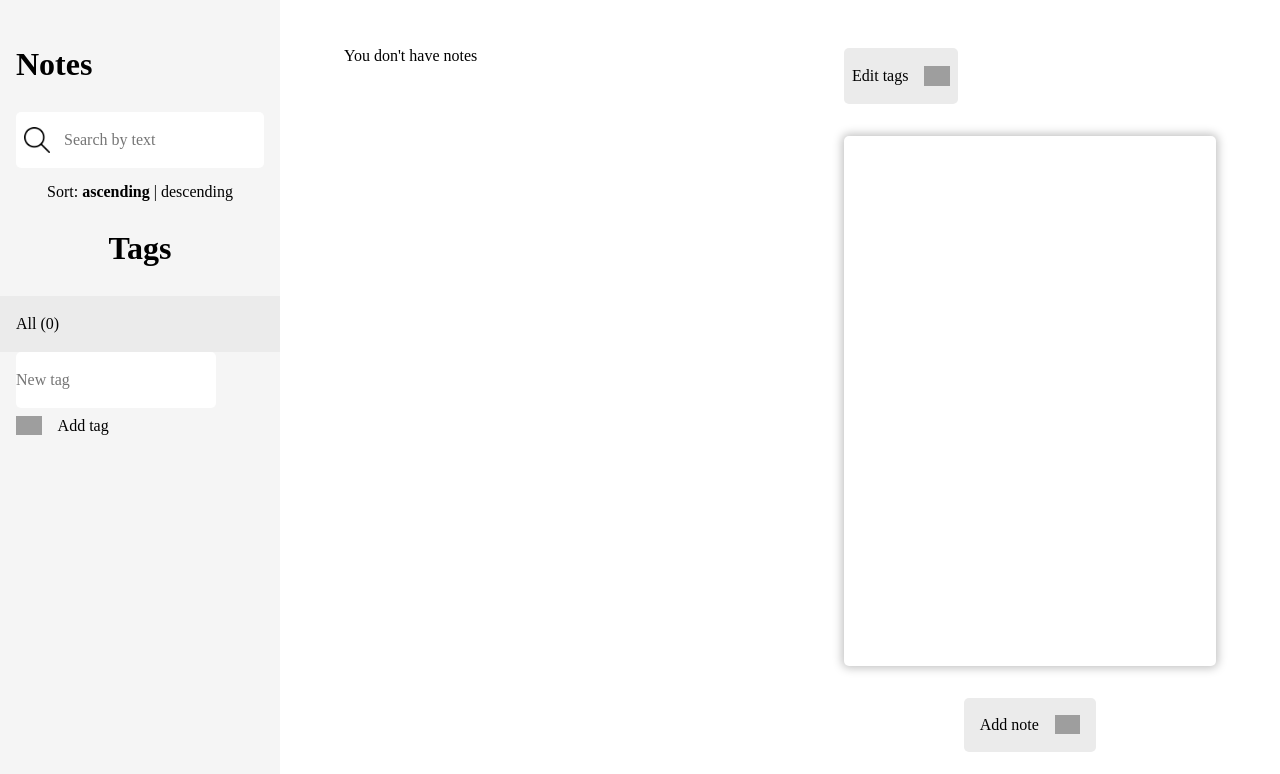
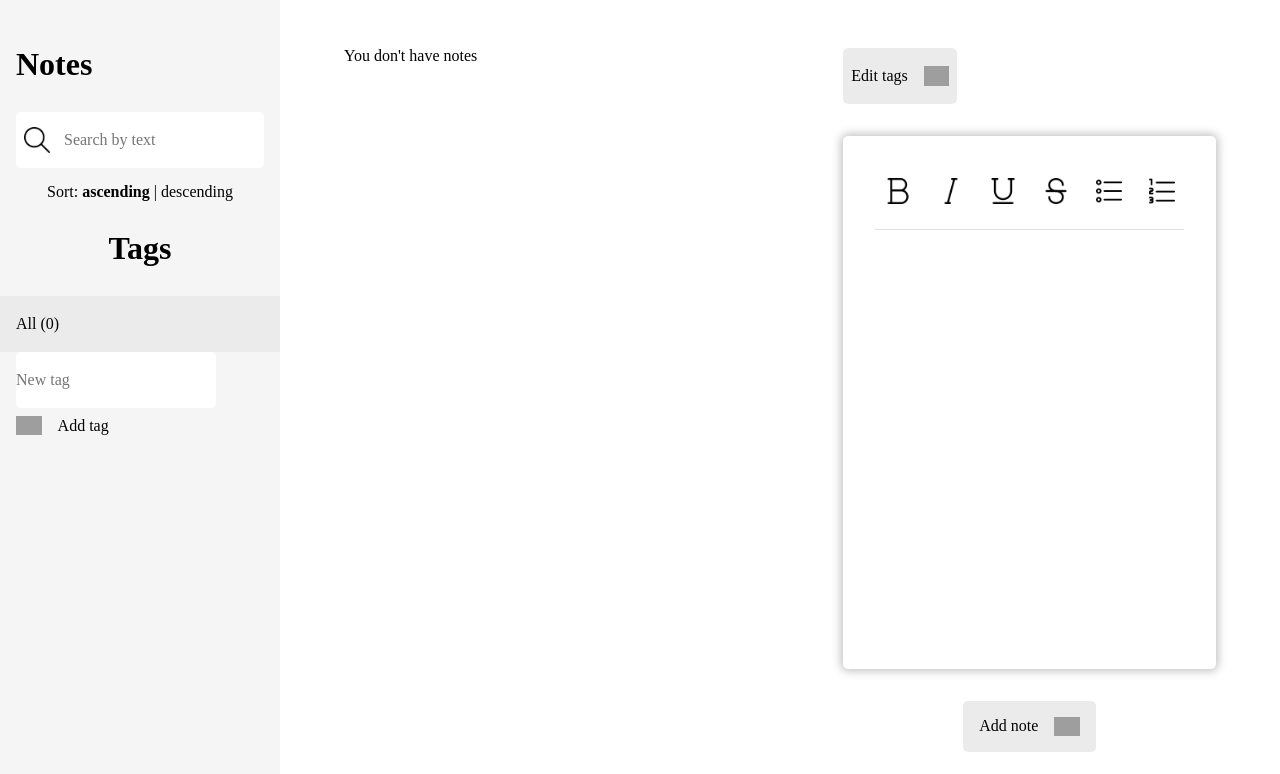
Before and after one commit to danylonikora/notes, a React (Vite) app: page / in a window 1280 px wide. Shown: the top 774 px of the page. Built offline with nearby package versions, Linux system fonts and the light colour scheme; grey boxes are pictures that could not be loaded.

Commit message:
Implement TextEditor component

```diff
--- a/src/App.tsx
+++ b/src/App.tsx
@@ -1,4 +1,5 @@
 import React, { useState, useEffect, createContext } from "react";
+import { nanoid } from "nanoid";
 import Note, { NoteT } from "./components/Note";
 import SideBar from "./components/SideBar";
 import Draft from "./components/Draft";
@@ -15,17 +16,27 @@ type OverlaysContextProps = {
   showOverlays: boolean;
   mountOverlays: (
     handleClick: OverlayProps["handleClick"],
-    overlayedElementRef: OverlayProps["overlayedElementRef"]
+    overlayedElementRef: OverlayProps["overlayedElementRef"],
+    activeOverlays: OverlayProps["activeOrverlays"]
   ) => void;
   unmountOverlays: () => void;
 };
 
 export const OverlaysContext = createContext<OverlaysContextProps>({
-  overlaysProps: { overlayedElementRef: undefined, handleClick: undefined },
+  overlaysProps: {
+    overlayedElementRef: undefined,
+    handleClick: undefined,
+    activeOrverlays: [],
+  },
   showOverlays: false,
   mountOverlays: () => undefined,
   unmountOverlays: () => undefined,
 });
+
+export type draftState = {
+  mode: "editing" | "creating";
+  note: NoteT;
+};
 
 function App() {
   const [notes, setNotes] = useState<NoteT[]>(
@@ -43,6 +54,17 @@ function App() {
   const [overlaysProps, setOverlaysProps] = useState<OverlayProps>({
     overlayedElementRef: undefined,
     handleClick: undefined,
+    activeOrverlays: [],
+  });
+  const [draft, setDraft] = useState<draftState>({
+    mode: "creating",
+    note: {
+      id: nanoid(),
+      html: "",
+      delta: "",
+      tags: [],
+      last_update: Date.now(),
+    },
   });
 
   function applyFilters(notes: NoteT[]) {
@@ -56,8 +78,10 @@ function App() {
 
     if (filters.includes) {
       filteredNotes = filteredNotes.filter((note) => {
+        const div = document.createElement("div");
+        div.innerHTML = note.html;
         const regExp = new RegExp(filters.includes, "iu");
-        return note.text.match(regExp);
+        return div.textContent && div.textContent.match(regExp);
       });
     }
 
@@ -77,17 +101,31 @@ function App() {
     return note;
   }
 
-  function changeNoteDecorator(id: NoteT["id"], field: keyof NoteT) {
+  function changeNoteDecorator(id: NoteT["id"], fields: (keyof NoteT)[]) {
     const note = getNoteById(id);
 
-    return function (newValue: NoteT[typeof field]) {
+    return function (...newValues: any[]) {
       // Only shallow comparison, if field required object
       // newValue has to be new object in order to update note
-      if (note[field] === newValue) return;
+      if (
+        Object.keys(note).every((field) =>
+          fields.includes(field)
+            ? newValues[field.indexOf(field)] === note[field]
+            : true
+        )
+      )
+        return;
 
       setNotes((prevNotes) => [
         ...prevNotes.filter((note) => note.id !== id),
-        { ...note, [field]: newValue, last_update: Date.now() },
+        {
+          ...note,
+          ...fields.reduce(
+            (prev, curr, i) => ({ ...prev, [curr]: newValues[i] }),
+            {}
+          ),
+          last_update: Date.now(),
+        },
       ]);
     };
   }
@@ -141,8 +179,12 @@ function App() {
       value={{
         overlaysProps,
         showOverlays,
-        mountOverlays(handleClick, overlayedElementRef) {
-          setOverlaysProps({ handleClick, overlayedElementRef });
+        mountOverlays(handleClick, overlayedElementRef, activeOrverlays) {
+          setOverlaysProps({
+            handleClick,
+            overlayedElementRef,
+            activeOrverlays,
+          });
           setShowOverlays(true);
         },
         unmountOverlays() {
@@ -200,12 +242,12 @@ function App() {
           }
         />
         <div className="notes">
-          <Overlay />
+          <Overlay id={1} />
           {applyFilters(notes).map((note) => (
             <Note
               key={note.id}
               data={note}
-              setText={changeNoteDecorator(note.id, "text")}
+              setDraft={setDraft}
               deleteNote={(id) => {
                 // getNoteById will throw error if it won't find note with given id
                 getNoteById(id);
@@ -213,13 +255,18 @@ function App() {
                   ...prevNotes.filter((note) => note.id !== id),
                 ]);
               }}
-              setTags={changeNoteDecorator(note.id, "tags")}
-              allTags={[...tags]}
             />
           ))}
           {notes.length === 0 && "You don't have notes"}
         </div>
         <Draft
+          draft={draft}
+          setNoteHTMLDeltaAndTags={
+            draft.mode === "editing"
+              ? changeNoteDecorator(draft.note.id, ["html", "delta", "tags"])
+              : undefined
+          }
+          setDraft={setDraft}
           addNote={(note) => setNotes((prevNotes) => [...prevNotes, note])}
           allTags={[...tags]}
         />
--- a/src/components/Draft.tsx
+++ b/src/components/Draft.tsx
@@ -1,29 +1,64 @@
-import { useState } from "react";
+import { useState, useEffect, useContext, useRef } from "react";
 import { nanoid } from "nanoid";
 import TagsDropDown from "./TagsDropDown";
 import Overlay from "./Overlay";
+import TextEditor from "./TextEditor";
+import { OverlaysContext } from "../App";
 import type { NoteT } from "./Note";
+import type { draftState } from "../App";
 
 import pencilPng from "../assets/pencil.png";
 import plusPng from "../assets/plus.png";
 
 type DraftProps = {
+  draft: draftState;
+  setDraft: React.Dispatch<React.SetStateAction<draftState>>;
   addNote: (note: NoteT) => void;
+  setNoteHTMLDeltaAndTags:
+    | ((html: string, delta: string, tags: string[]) => void)
+    | undefined;
   allTags: string[];
 };
 
-function Draft({ addNote, allTags }: DraftProps) {
+function Draft({
+  draft,
+  setDraft,
+  addNote,
+  setNoteHTMLDeltaAndTags,
+  allTags,
+}: DraftProps) {
   const [isEditingTags, setIsEditingTags] = useState(false);
-  const [noteFields, setNoteFields] = useState<NoteT>({
-    id: nanoid(),
-    text: "",
-    tags: [],
-    last_update: Date.now(),
-  });
+  const [noteFields, setNoteFields] = useState<NoteT>(draft.note);
+
+  const OverlayContext = useContext(OverlaysContext);
+  const containerRef = useRef<HTMLDivElement>();
+
+  function setDefaultDraftState() {
+    setDraft({
+      mode: "creating",
+      note: {
+        id: nanoid(),
+        html: "",
+        delta: "",
+        tags: [],
+        last_update: Date.now(),
+      },
+    });
+  }
+
+  useEffect(() => {
+    setNoteFields(draft.note);
+
+    if (draft.mode === "editing") {
+      OverlayContext.mountOverlays(setDefaultDraftState, containerRef, [0, 1]);
+    } else {
+      OverlayContext.unmountOverlays();
+    }
+  }, [draft]);
 
   return (
-    <div className="draft">
-      <Overlay />
+    <div className="draft" ref={containerRef}>
+      <Overlay id={2} />
       <div className="note__edit-tags-dropdown">
         <button
           className="note__edit-btn note__btn"
@@ -43,32 +78,34 @@ function Draft({ addNote, allTags }: DraftProps) {
           />
         )}
       </div>
-      <textarea
-        id="text"
-        className="draft__text"
-        name="text"
-        value={noteFields.text}
-        onChange={(e) =>
+      <TextEditor
+        note={draft.note}
+        mode={draft.mode}
+        setNotesHTMLAndDelta={(html, delta) =>
           setNoteFields((prevFields) => ({
             ...prevFields,
-            text: e.target.value,
+            html,
+            delta,
           }))
         }
-        autoComplete="off"
       />
       <button
         className="draft__add-note-btn"
         onClick={() => {
-          addNote({ ...noteFields, last_update: Date.now() });
-          setNoteFields({
-            id: nanoid(),
-            text: "",
-            tags: [],
-            last_update: Date.now(),
-          });
+          if (draft.mode === "creating") {
+            addNote({ ...noteFields, last_update: Date.now() });
+          } else if (setNoteHTMLDeltaAndTags) {
+            setNoteHTMLDeltaAndTags(
+              noteFields.html,
+              noteFields.delta,
+              noteFields.tags
+            );
+          }
+
+          setDefaultDraftState();
         }}
       >
-        <span>Add note</span>
+        <span>{draft.mode === "editing" ? "Save" : "Add"} note</span>
         <img className="draft__icon" src={plusPng} />
       </button>
     </div>
--- a/src/components/Note.tsx
+++ b/src/components/Note.tsx
@@ -1,30 +1,25 @@
 import { useState, useRef } from "react";
-import TagsDropdown from "./TagsDropDown";
-import OverflowField from "./OverflowField";
+import type { draftState } from "../App";
 
 import pencilPng from "../assets/pencil.png";
 import trashPng from "../assets/trash.png";
 
 export type NoteT = {
   id: string;
-  text: string;
+  html: string;
+  delta: string;
   tags: string[];
   last_update: number;
 };
 
 type NoteProps = {
   data: NoteT;
-  setText: (text: NoteT["text"]) => void;
+  setDraft: React.Dispatch<React.SetStateAction<draftState>>;
   deleteNote: (id: NoteT["id"]) => void;
-  setTags: (tags: NoteT["tags"]) => void;
-  allTags: string[];
 };
 
-function Note({ data, setText, deleteNote, setTags, allTags }: NoteProps) {
-  const [isEditingText, setIsEditingText] = useState(false);
-  const [isEditingTags, setIsEditingTags] = useState(false);
-
-  const preRef = useRef<HTMLPreElement>();
+function Note({ data, setDraft, deleteNote }: NoteProps) {
+  const noteContentRef = useRef<HTMLDivElement>();
 
   return (
     <>
@@ -45,43 +40,20 @@ function Note({ data, setText, deleteNote, setTags, allTags }: NoteProps) {
               {tag}
             </li>
           ))}
-          <li className="note__edit-tags-dropdown">
-            <button
-              className="note__edit-btn note__btn"
-              onClick={() => setIsEditingTags(true)}
-            >
-              <span>Edit tags</span>
-              <img className="note__icon" src={pencilPng} />
-            </button>
-            {isEditingTags && (
-              <TagsDropdown
-                hideSelf={() => setIsEditingTags(false)}
-                setActiveTags={setTags}
-                activeTags={data.tags}
-                allTags={allTags}
-              />
-            )}
-          </li>
         </ul>
-        <span className="note__text" ref={preRef}>
-          {data.text}
-          {isEditingText && (
-            <OverflowField
-              value={data.text}
-              setValue={setText}
-              hideSelf={() => setIsEditingText(false)}
-              overflowedElement={preRef.current}
-            />
-          )}
-        </span>
+        <div
+          className="note__text rich-text"
+          ref={noteContentRef}
+          dangerouslySetInnerHTML={{ __html: data.html }}
+        />
         <div className="note__btns">
           <button
             className="note__edit-btn note__btn"
             onClick={() => {
-              setIsEditingText((prev) => true);
+              setDraft({ mode: "editing", note: data });
             }}
           >
-            <span>Edit text</span>
+            <span>Edit</span>
             <img className="note__icon" src={pencilPng} />
           </button>
           <button
@@ -90,7 +62,7 @@ function Note({ data, setText, deleteNote, setTags, allTags }: NoteProps) {
               deleteNote(data.id);
             }}
           >
-            <span>Delete note</span>
+            <span>Delete</span>
             <img className="note__icon" src={trashPng} />
           </button>
         </div>
--- a/src/components/OverflowField.tsx
+++ b/src/components/OverflowField.tsx
@@ -22,7 +22,7 @@ function OverflowField({
   const OverlayContext = useContext(OverlaysContext);
 
   useEffect(() => {
-    OverlayContext.mountOverlays(() => hideSelf(), containerRef);
+    OverlayContext.mountOverlays(() => hideSelf(), containerRef, [0, 1, 2]);
 
     if (!fieldRef.current) return;
     const { width } = overflowedElement.getBoundingClientRect();
--- a/src/components/SideBar.tsx
+++ b/src/components/SideBar.tsx
@@ -33,7 +33,7 @@ function SideBar({
 
   return (
     <div className="side-bar">
-      <Overlay />
+      <Overlay id={0} />
       <h3 className="side-bar__logo">Notes</h3>
       <div className="filters">
         <input
@@ -72,6 +72,7 @@ function SideBar({
         </li>
         {tags.map((tag) => (
           <Tag
+            key={tag}
             amountOfNotes={
               notes.filter((note) => note.tags.includes(tag)).length
             }
--- a/src/components/TagsDropDown.tsx
+++ b/src/components/TagsDropDown.tsx
@@ -24,7 +24,7 @@ function TagsDropDown({
   const OverlayContext = useContext(OverlaysContext);
 
   useEffect(() => {
-    OverlayContext.mountOverlays(() => hideSelf(), containerRef);
+    OverlayContext.mountOverlays(() => hideSelf(), containerRef, [0, 1, 2]);
 
     return () => {
       OverlayContext.unmountOverlays();
--- a/src/index.tsx
+++ b/src/index.tsx
@@ -2,4 +2,4 @@ import { createRoot } from "react-dom/client";
 import App from "./App";
 
 const root = createRoot(document.getElementById("react-root"));
-root.render(<App />)
+root.render(<App />);
```
Also changed, not shown: src/components/Overlay.tsx (+13 -10 lines).
